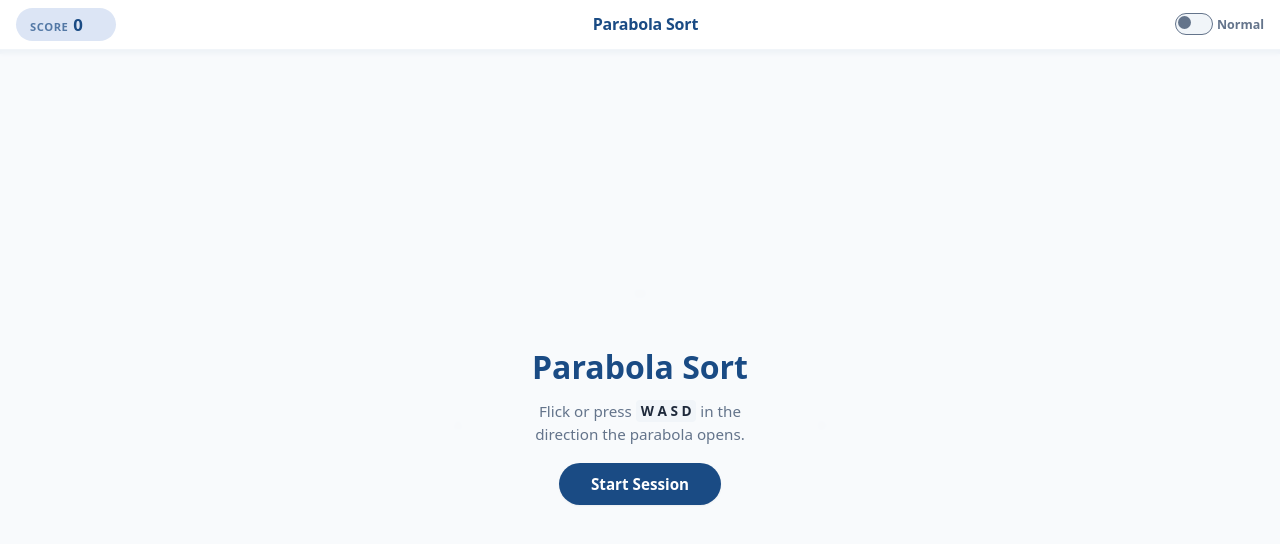
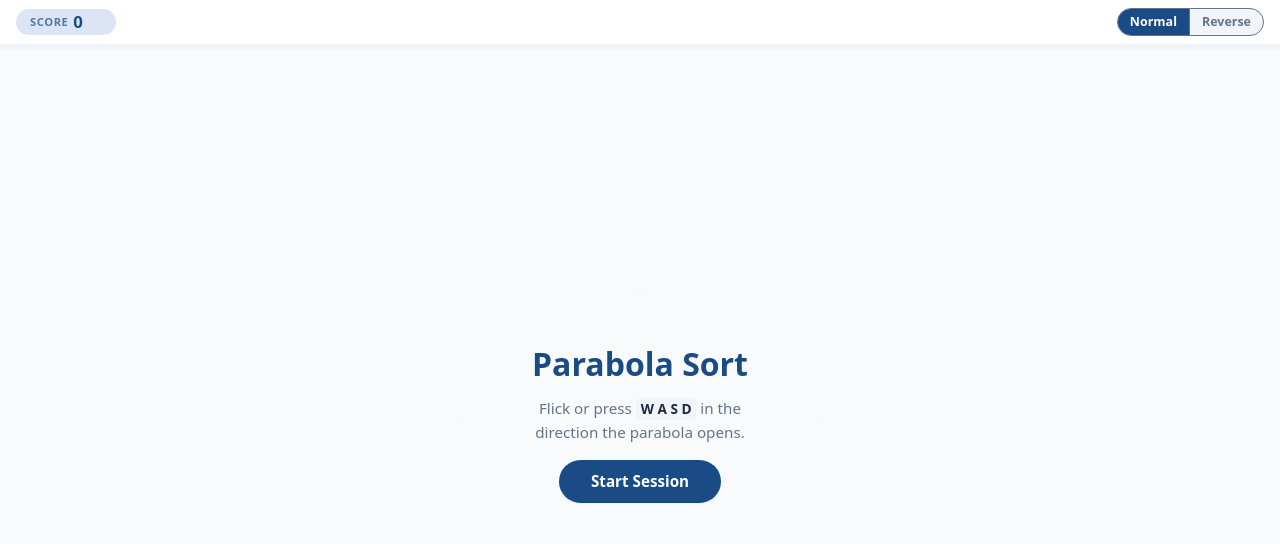
Before and after one commit to keiaa-75/vertex, a Svelte app in the folder packages/modules/parabola-cards/: page / in a window 1280 px wide. Shown: the top 544 px of the page. Built offline with nearby package versions, Linux system fonts and the light colour scheme.

Commit message:
refactor: replace toggle with segmented control and address overlay issue

```diff
--- a/packages/modules/parabola-cards/src/App.svelte
+++ b/packages/modules/parabola-cards/src/App.svelte
@@ -2,7 +2,6 @@
   import { generateCard, type Direction, type ParabolaCard } from './lib/generator';
   import { swipe } from './lib/swipe';
 
-  // --- State ---
   let gameState = $state<'MENU' | 'PLAYING' | 'GAME_OVER'>('MENU');
   let currentCard = $state<ParabolaCard>(generateCard());
   let score = $state(0);
@@ -15,13 +14,11 @@
   const TIME_LIMIT = 3000;
   let timerInterval: number | undefined;
 
-  // Derived
   let timerPct = $derived(timeLeft / TIME_LIMIT);
   let timerColorClass = $derived(
     timerPct > 0.55 ? '' : timerPct > 0.28 ? 'warn' : 'danger'
   );
 
-  // --- Actions ---
   function startGame() {
     score = 0;
     lastFeedback = null;
@@ -90,33 +87,38 @@
 <svelte:window onkeydown={handleKeyDown} />
 
 <main class="module-shell">
-
-  <!-- Header -->
   <header class="game-header">
     <div class="score-pill">
       <span class="score-label">Score</span>
       <span class="score-value">{score}</span>
     </div>
 
-    <span class="game-title">Parabola Sort</span>
-
-    <label class="mode-toggle" class:disabled={gameState === 'PLAYING'}>
-      <input
-        type="checkbox"
-        bind:checked={isReverseMode}
+    <div class="segmented-control" class:disabled={gameState === 'PLAYING'}>
+      <button
+        class="segment"
+        class:active={!isReverseMode}
         disabled={gameState === 'PLAYING'}
-      />
-      <span class="toggle-track">
-        <span class="toggle-thumb"></span>
-      </span>
-      <span class="toggle-label">{isReverseMode ? 'Reversed' : 'Normal'}</span>
-    </label>
+        onclick={() => (isReverseMode = false)}
+      >
+        <span class="segment-full">Normal</span>
+        <span class="segment-short">N</span>
+      </button>
+      <button
+        class="segment"
+        class:active={isReverseMode}
+        disabled={gameState === 'PLAYING'}
+        onclick={() => (isReverseMode = true)}
+      >
+        <span class="segment-full">Reverse</span>
+        <span class="segment-short">R</span>
+      </button>
+    </div>
   </header>
 
-  <!-- Stage -->
+  <!-- Wrapper so overlays can live outside the swipe‑captured stage -->
+  <div class="game-container">
     <div class="stage" use:swipe={handleInput}>
-
-    <!-- Timer — full-width strip pinned to top of stage -->
+      <!-- Timer – full‑width strip pinned to top of stage -->
       <div class="timer-track" aria-hidden="true">
         <div
           class="timer-fill {timerColorClass}"
@@ -142,8 +144,9 @@
           {/if}
         </div>
       </div>
+    </div>
 
-    <!-- Menu overlay -->
+    <!-- Overlays – moved outside .stage to avoid pointer capture -->
     {#if gameState === 'MENU'}
       <div class="overlay" role="dialog" aria-modal="true">
         <h2 class="overlay-title">Parabola Sort</h2>
@@ -161,8 +164,6 @@
 
         <button class="btn-primary" onclick={startGame}>Start Session</button>
       </div>
-
-    <!-- Game Over overlay -->
     {:else if gameState === 'GAME_OVER'}
       <div class="overlay" role="dialog" aria-modal="true">
         <p class="over-reason" class:is-timeout={gameOverReason === 'TIMEOUT'} class:is-wrong={gameOverReason === 'WRONG_DIRECTION'}>
@@ -176,7 +177,6 @@
         <button class="btn-primary" onclick={startGame}>Try Again</button>
       </div>
     {/if}
-
   </div>
 </main>
 
@@ -221,8 +221,6 @@
     --md-sys-elevation-2: 0 4px 6px -1px rgb(0 0 0 / 0.1), 0 2px 4px -2px rgb(0 0 0 / 0.1);
   }
 
-  /* ── Shell ─────────────────────────────────────── */
-
   .module-shell {
     width: 100%;
     height: 100dvh;
@@ -235,8 +233,6 @@
     font-family: var(--md-sys-typescale-body);
     -webkit-font-smoothing: antialiased;
   }
-
-  /* ── Header ─────────────────────────────────────── */
 
   .game-header {
     display: flex;
@@ -251,7 +247,7 @@
 
   .score-pill {
     display: flex;
-    align-items: baseline;
+    align-items: center;
     gap: 0.3rem;
     background: var(--md-sys-color-primary-container);
     color: var(--md-sys-color-primary);
@@ -266,96 +262,83 @@
     text-transform: uppercase;
     letter-spacing: 0.05em;
     opacity: 0.7;
+    line-height: 1;
   }
 
   .score-value {
     font-family: var(--md-sys-typescale-heading);
     font-size: 1.05rem;
     font-weight: 700;
+    line-height: 1;
   }
 
-  .game-title {
-    font-family: var(--md-sys-typescale-heading);
-    font-size: 1rem;
-    font-weight: 600;
-    color: var(--md-sys-color-primary);
-    letter-spacing: -0.2px;
+  .segmented-control {
+    display: inline-flex;
+    align-items: center;
+    border: 1.5px solid var(--md-sys-color-on-surface-variant);
+    border-radius: var(--md-sys-shape-corner-full);
+    overflow: hidden;
+    background: var(--md-sys-color-surface-variant);
   }
 
-  /* Mode toggle */
-  .mode-toggle {
-    display: flex;
-    align-items: center;
-    gap: var(--md-sys-spacing-xs);
-    cursor: pointer;
-    user-select: none;
+  .segmented-control.disabled {
+    opacity: 0.5;
+    pointer-events: none;
   }
 
-  .mode-toggle.disabled {
-    opacity: 0.5;
+  .segment {
+    all: unset;
+    padding: 0.3rem 0.75rem;
+    font-family: var(--md-sys-typescale-body);
+    font-size: 0.78rem;
+    font-weight: 600;
+    color: var(--md-sys-color-on-surface-variant);
+    background: transparent;
+    cursor: pointer;
+    transition: background 0.2s, color 0.2s;
+    border-right: 1px solid var(--md-sys-color-on-surface-variant);
+    line-height: 1.3;
+    white-space: nowrap;
+  }
+
+  .segment:last-child {
+    border-right: none;
+  }
+
+  .segment.active {
+    background: var(--md-sys-color-primary);
+    color: var(--md-sys-color-on-primary);
+  }
+
+  .segment:disabled {
     cursor: not-allowed;
   }
 
-  .mode-toggle input {
-    position: absolute;
-    opacity: 0;
-    width: 0;
-    height: 0;
-    pointer-events: none;
+  .segment-short { display: none; }
+  .segment-full { display: inline; }
+
+  @media (max-width: 480px) {
+    .segment-short { display: inline; }
+    .segment-full { display: none; }
+    .segment {
+      padding: 0.3rem 0.55rem;
+    }
   }
 
-  .toggle-track {
+  .game-container {
+    flex: 1;
     position: relative;
-    width: 36px;
-    height: 20px;
-    background: var(--md-sys-color-surface-variant);
-    border: 1.5px solid var(--md-sys-color-on-surface-variant);
-    border-radius: var(--md-sys-shape-corner-full);
-    transition: background 0.2s, border-color 0.2s;
-    flex-shrink: 0;
+    overflow: hidden;
   }
 
-  .mode-toggle input:checked + .toggle-track {
-    background: var(--md-sys-color-primary);
-    border-color: var(--md-sys-color-primary);
-  }
-
-  .toggle-thumb {
+  .stage {
     position: absolute;
-    top: 2px;
-    left: 2px;
-    width: 13px;
-    height: 13px;
-    border-radius: 50%;
-    background: var(--md-sys-color-on-surface-variant);
-    transition: transform 0.2s, background 0.2s;
-  }
-
-  .mode-toggle input:checked + .toggle-track .toggle-thumb {
-    transform: translateX(16px);
-    background: var(--md-sys-color-on-primary);
-  }
-
-  .toggle-label {
-    font-size: 0.78rem;
-    font-weight: 600;
-    color: var(--md-sys-color-on-surface-variant);
-    white-space: nowrap;
-  }
-
-  /* ── Stage ──────────────────────────────────────── */
-
-  .stage {
-    flex: 1;
-    position: relative;
+    inset: 0;
     display: flex;
     align-items: center;
     justify-content: center;
-    overflow: hidden;
     touch-action: none;
   }
-
-  /* ── Timer ──────────────────────────────────────── */
 
   .timer-track {
     position: absolute;
@@ -375,8 +358,6 @@
 
   .timer-fill.warn   { background: var(--md-sys-color-secondary); }
   .timer-fill.danger { background: var(--md-sys-color-error); }
-
-  /* ── Card Arena ─────────────────────────────────── */
 
   .card-arena {
     position: relative;
@@ -421,13 +402,10 @@
     line-height: 1.2;
   }
 
-  /* sup rendered via {@html} — target with :global */
   .equation :global(sup) {
     font-size: 0.58em;
     vertical-align: super;
   }
-
-  /* ── WASD Hints ─────────────────────────────────── */
 
   .hint {
     position: absolute;
@@ -446,17 +424,14 @@
     opacity: 0.45;
     pointer-events: none;
     user-select: none;
-    /* transition omits transform — each .hint-x controls its own */
     transition: opacity 0.12s, background 0.12s, color 0.12s, border-color 0.12s;
   }
 
-  /* Positional placement — transform handles centering on each axis */
   .hint-up   { top: -48px;  left: 50%; transform: translateX(-50%); }
   .hint-down { bottom: -48px; left: 50%; transform: translateX(-50%); }
   .hint-left { left: -48px;  top: 50%; transform: translateY(-50%); }
   .hint-right { right: -48px; top: 50%; transform: translateY(-50%); }
 
-  /* Active state — must combine the centering transform with scale */
   .hint.active {
     opacity: 1;
     background: var(--md-sys-color-primary);
@@ -468,8 +443,6 @@
   .hint-down.active  { transform: translateX(-50%) scale(1.18); }
   .hint-left.active  { transform: translateY(-50%) scale(1.18); }
   .hint-right.active { transform: translateY(-50%) scale(1.18); }
-
-  /* ── Overlay (Menu + Game Over) ─────────────────── */
 
   .overlay {
     position: absolute;
@@ -537,8 +510,6 @@
     margin: 0;
   }
 
-  /* ── Primary Button ─────────────────────────────── */
-
   .btn-primary {
     margin-top: var(--md-sys-spacing-sm);
     padding: 0.7rem 2rem;
```
Lines whose indentation alone changed are shown as unchanged.
